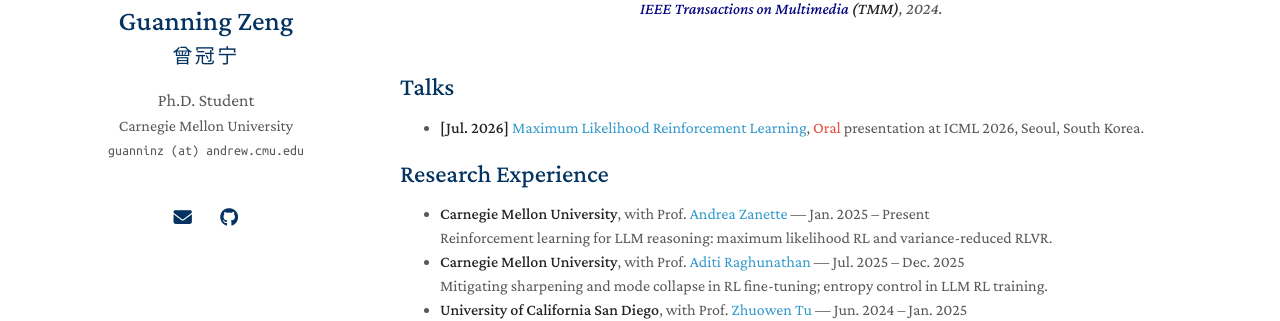
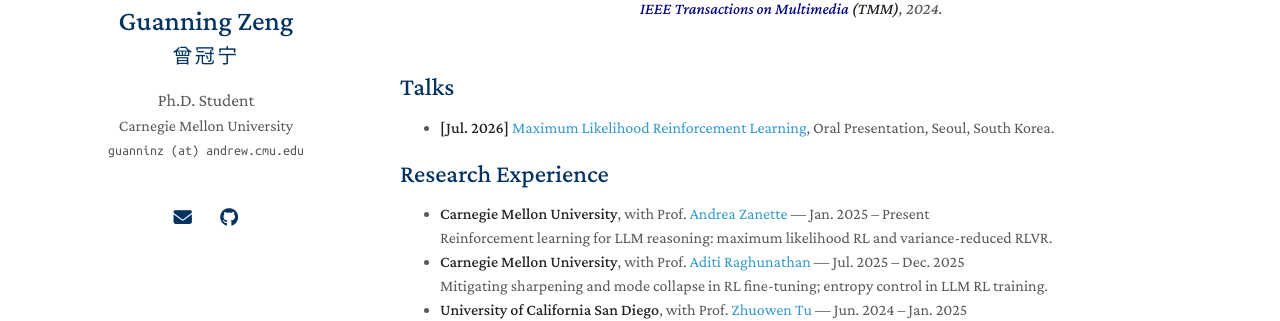
Before and after one commit to guanning03/guanning03.github.io, a Jekyll site: the page built from index.md, in a window 1280 px wide and 900 px high, scrolled down 2568 px. Shown: the part 209-530 px from the top of the window. Built offline with Jekyll 4.4.1, drawn with Linux system fonts in a browser that asks for light colours; a style sheet for code colours, icons or effects is not loaded; our own code applies the rules of GitHub Pages for plain Markdown files.

Commit message:
Talks: plain 'Oral Presentation, Seoul, South Korea'
Co-Authored-By: Claude Opus 5.5 <noreply@anthropic.com>

```diff
--- a/index.md
+++ b/index.md
@@ -24,7 +24,7 @@ My current research focuses on **reinforcement learning** and reasoning in **LLM
 
 ## Talks
 
-- **[Jul. 2026]** [Maximum Likelihood Reinforcement Learning](https://icml.cc/virtual/2026/oral/71072), <span class="pub-award">Oral</span> presentation at ICML 2026, Seoul, South Korea.
+- **[Jul. 2026]** [Maximum Likelihood Reinforcement Learning](https://icml.cc/virtual/2026/oral/71072), Oral Presentation, Seoul, South Korea.
 
 ## Research Experience
 
```
